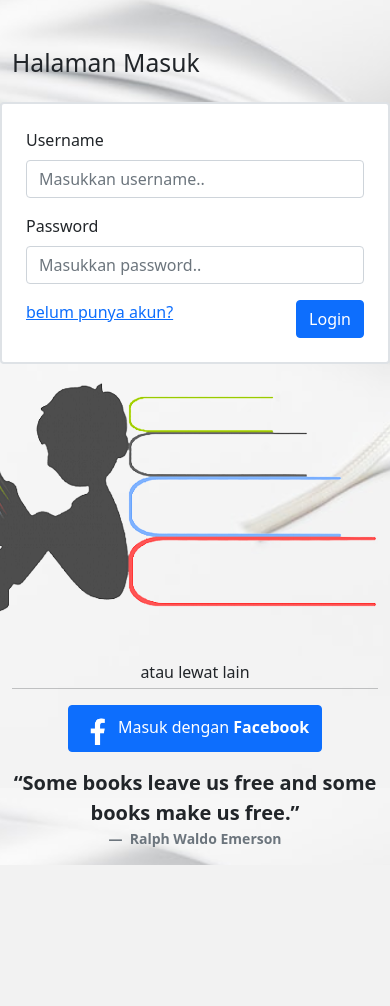
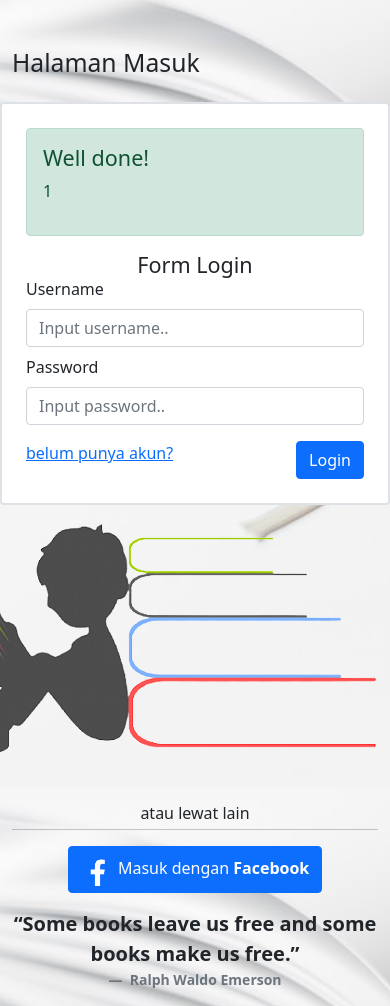
Before and after one commit to alvianavs/pemrograman-web, a PHP site: page /pemrograman-web/login.php in a window 390 px wide. Shown: the part 56-1062 px from the top of the page. Before the commit the page ends 921 px from the top, so only its background shows below. Run offline with PHP 8.4, Linux system fonts and the light colour scheme; the visitor is signed in with stand-in values (Sample User, id 1); data that the repository does not hold is empty.

Commit message:
menambahlan login dan register

```diff
--- a/uts/header.php
+++ b/uts/header.php
@@ -3,7 +3,7 @@ if (!session_id()) {
     session_start();
 }
 $basename = substr(strtolower(basename($_SERVER['PHP_SELF'])), 0, strlen(basename($_SERVER['PHP_SELF'])) - 4);
-if ((empty($_SESSION['fb_id'])) && ($basename != "index")) {
+if ((empty($_SESSION['is_login'])) && ($basename != "index")) {
     header('Location: /pemrograman-web/uts/index.php');
     exit;
 }
--- a/uts/login.php
+++ b/uts/login.php
@@ -24,18 +24,65 @@ $author = [
     <h2 class="mb-4">Halaman Masuk</h2>
     <div class="row">
         <div class="col-md-4 p-4 border border-2 rounded bg-white">
-            <form action="POST" action="">
-                <div class="mb-3">
+            <?php
+            if (isset($_SESSION['pesan'])) { ?>
+                <div class="alert alert-success" role="alert">
+                    <h4 class="alert-heading">Well done!</h4>
+                    <p><?= $_SESSION['pesan']; ?></p>
+                </div>
+            <?php
+                unset($_SESSION['pesan']);
+            }
+            if (isset($_SESSION['pesan_error'])) { ?>
+                <div class="alert alert-danger d-flex align-items-center" role="alert">
+                    <svg xmlns="http://www.w3.org/2000/svg" style="width: 30px;" viewBox="0 0 20 20" fill="currentColor">
+                        <path fill-rule="evenodd" d="M8.257 3.099c.765-1.36 2.722-1.36 3.486 0l5.58 9.92c.75 1.334-.213 2.98-1.742 2.98H4.42c-1.53 0-2.493-1.646-1.743-2.98l5.58-9.92zM11 13a1 1 0 11-2 0 1 1 0 012 0zm-1-8a1 1 0 00-1 1v3a1 1 0 002 0V6a1 1 0 00-1-1z" clip-rule="evenodd" />
+                    </svg>
+                    <div class="mx-2">
+                        <?= $_SESSION['pesan_error']; ?>
+                    </div>
+                </div>
+            <?php
+                unset($_SESSION['pesan_error']);
+            }
+            ?>
+            <form action="user/login.php" method="POST" id="form-login" class="">
+                <h4 class="text-center my-0">Form Login</h4>
+                <div class="mb-2">
                     <label for="username" class="form-label">Username</label>
-                    <input type="text" class="form-control" id="username" name="username" placeholder="Masukkan username.." required>
+                    <input type="text" class="form-control" id="username" name="username" placeholder="Input username.." required>
                 </div>
                 <div class="mb-3">
                     <label for="password" class="form-label">Password</label>
-                    <input type="password" class="form-control" id="password" name="password" placeholder="Masukkan password.." required>
+                    <input type="password" class="form-control" id="password" name="password" placeholder="Input password.." required>
                 </div>
-                <a href="">belum punya akun?</a>
-                <button class="btn btn-primary float-end" type="submit">
+                <a href="#" onclick="switchForm()">belum punya akun?</a>
+                <button class="btn btn-primary float-end" type="submit" name="submit">
                     Login
+                </button>
+            </form>
+
+            <form action="user/register.php" method="POST" id="form-register" class="visually-hidden">
+                <h4 class="text-center">Form Pendaftaran</h4>
+                <div class="mb-2">
+                    <label for="name" class="form-label">Nama</label>
+                    <input type="text" class="form-control form-control-sm" id="name" name="name" required>
+                </div>
+                <div class="mb-2">
+                    <label for="email" class="form-label">Email</label>
+                    <input type="email" class="form-control form-control-sm" id="email" name="email" required>
+                </div>
+                <div class="mb-2">
+                    <label for="username" class="form-label">Username</label>
+                    <input type="text" class="form-control form-control-sm" id="username" name="username" required>
+                </div>
+                <div class="mb-3">
+                    <label for="password" class="form-label">Password</label>
+                    <input type="password" class="form-control form-control-sm" id="password" name="password" required>
+                </div>
+                <a href="#" onclick="switchForm()">sudah punya akun?</a>
+                <button class="btn btn-primary float-end" type="submit" name="submit">
+                    Daftar
                 </button>
             </form>
         </div>
@@ -85,7 +132,20 @@ $author = [
         </div>
     </div>
 </div>
+<script>
+    function switchForm() {
+        var formLogin = document.getElementById("form-login");
+        var formDaftar = document.getElementById("form-register");
 
+        if (formLogin.className !== "visually-hidden") {
+            formLogin.classList.add("visually-hidden");
+            formDaftar.classList.remove("visually-hidden");
+        } else {
+            formLogin.classList.remove("visually-hidden");
+            formDaftar.classList.add("visually-hidden");
+        }
+    }
+</script>
 <?php
 include 'footer.php';
 ?>
--- a/uts/navbar.php
+++ b/uts/navbar.php
@@ -25,7 +25,7 @@
                     </ul>
                 </li>
                 <li class="nav-item">
-                    <a class="nav-link text-light" href="/pemrograman-web/uts/profile.php">Profile</a>
+                    <a class="nav-link text-light" href="/pemrograman-web/uts/user/profile.php">Profile</a>
                 </li>
             </ul>
             <?php
```
Also changed, not shown: uts/dashboard.php (+0 -13 lines), uts/user/login.php (added, +29 -0 lines), uts/user/profile.php (added, +65 -0 lines), uts/user/register.php (added, +25 -0 lines), uts/img/icons8-user-100.png (added).
